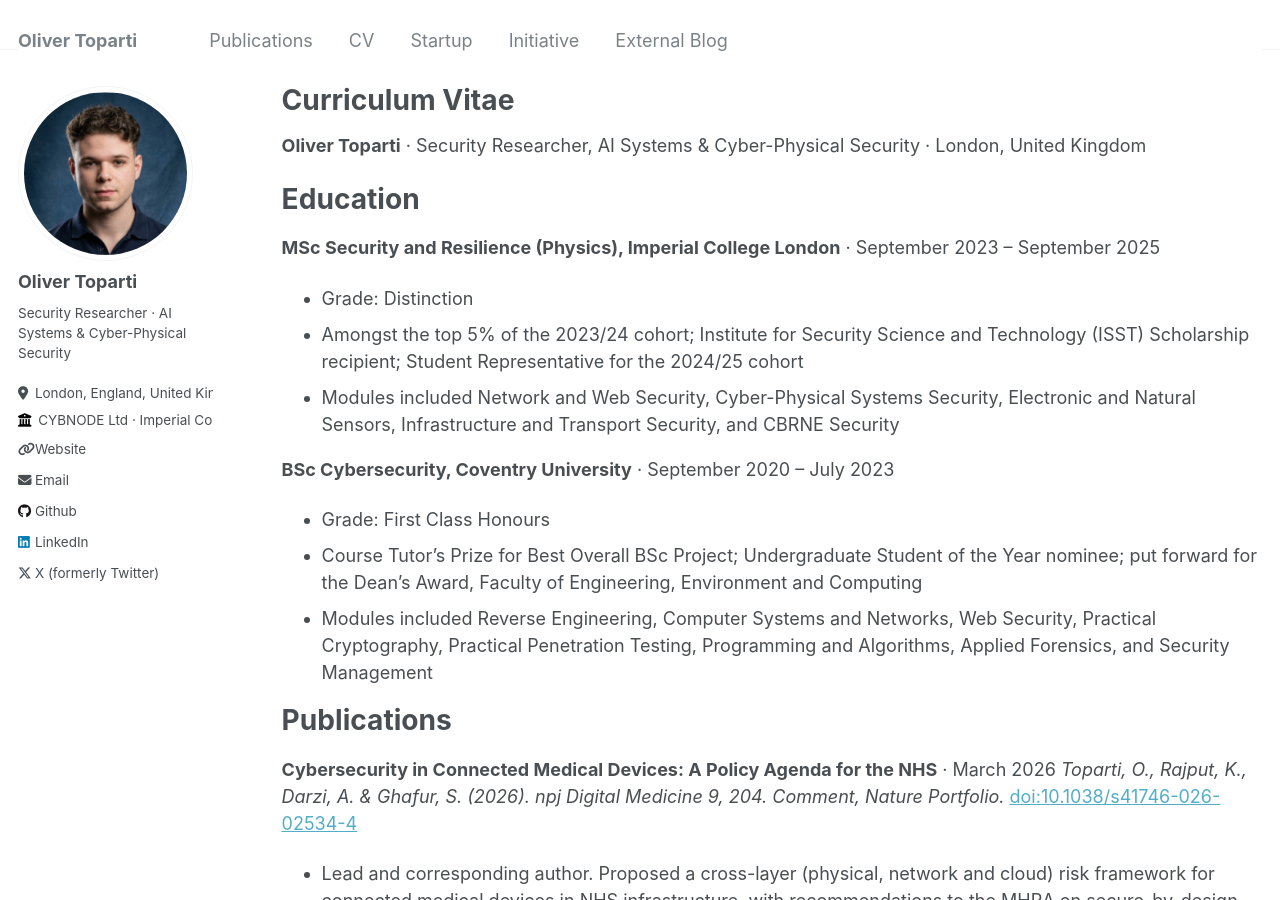
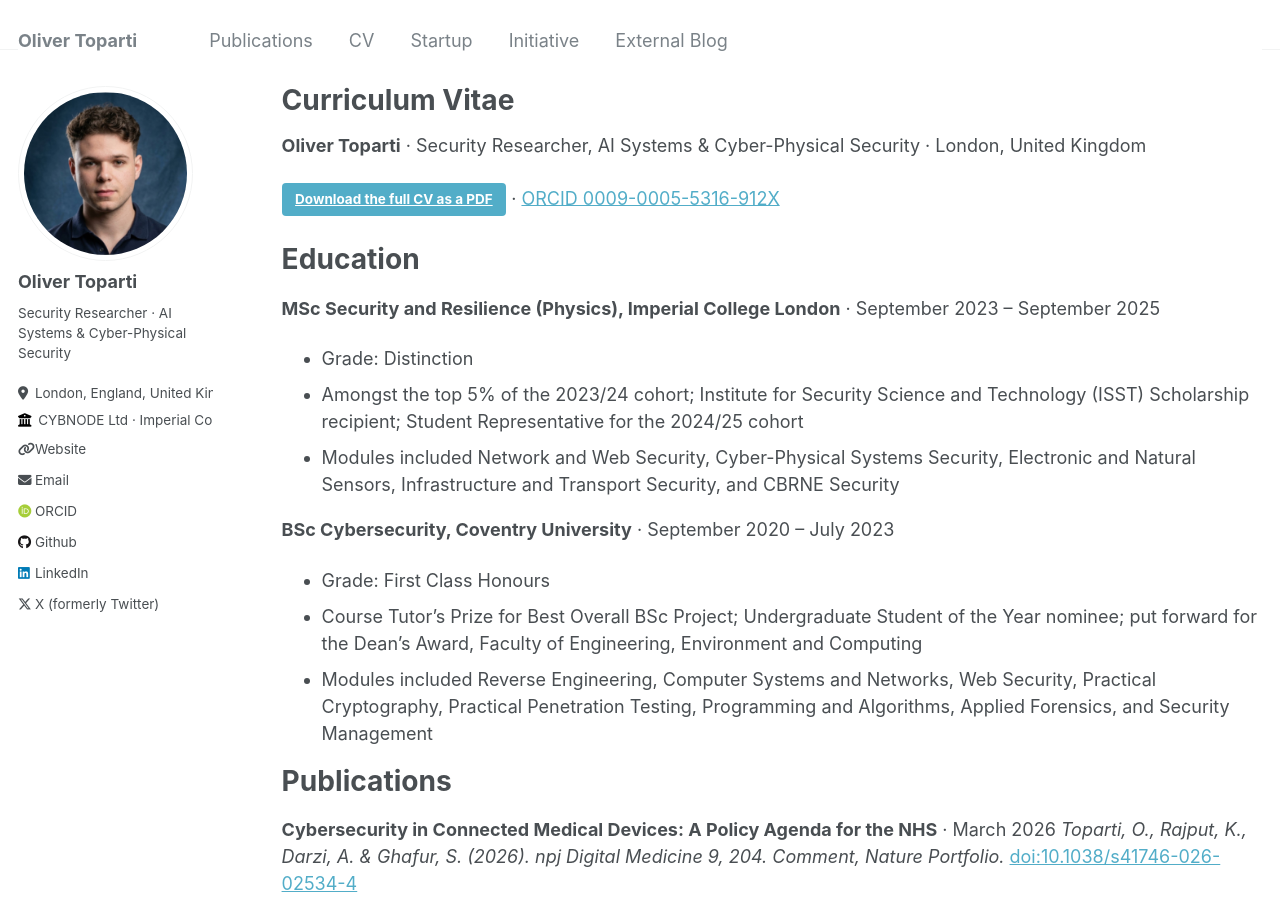
Before and after one commit to olivertoparti/olivertoparti.github.io, a Jekyll site: the page built from _pages/cv.md, in a window 1280 px wide and 900 px high. Built offline with Jekyll 4.4.1, drawn with Linux system fonts in a browser that asks for light colours; some web fonts are replaced; part of the change alters nothing that is shown.

```diff
--- a/_config.yml
+++ b/_config.yml
@@ -34,7 +34,7 @@ author:
   arxiv            : # URL - Update with the correct link to your profile
   googlescholar    : #
   impactstory      : # URL
-  orcid            : # URL
+  orcid            : "https://orcid.org/0009-0005-5316-912X"
   pubmed           : #
   researchgate     : # URL
 
@@ -151,6 +151,7 @@ social:
   links:
     - "https://www.linkedin.com/in/toparti/"
     - "https://github.com/olivertoparti"
+    - "https://orcid.org/0009-0005-5316-912X"
     - "https://x.com/topartioliver"
     - "https://www.cybnode.com"
     - "https://blogs.imperial.ac.uk/toparti/"
--- a/_pages/cv.md
+++ b/_pages/cv.md
@@ -11,6 +11,8 @@ redirect_from:
 {% include base_path %}
 
 **Oliver Toparti** · Security Researcher, AI Systems & Cyber-Physical Security · London, United Kingdom
+
+[Download the full CV as a PDF](/files/Oliver_Toparti_CV.pdf){: .btn .btn--info} · [ORCID 0009-0005-5316-912X](https://orcid.org/0009-0005-5316-912X)
 
 Education
 ======
```
Also changed, not shown: 1 other file.
